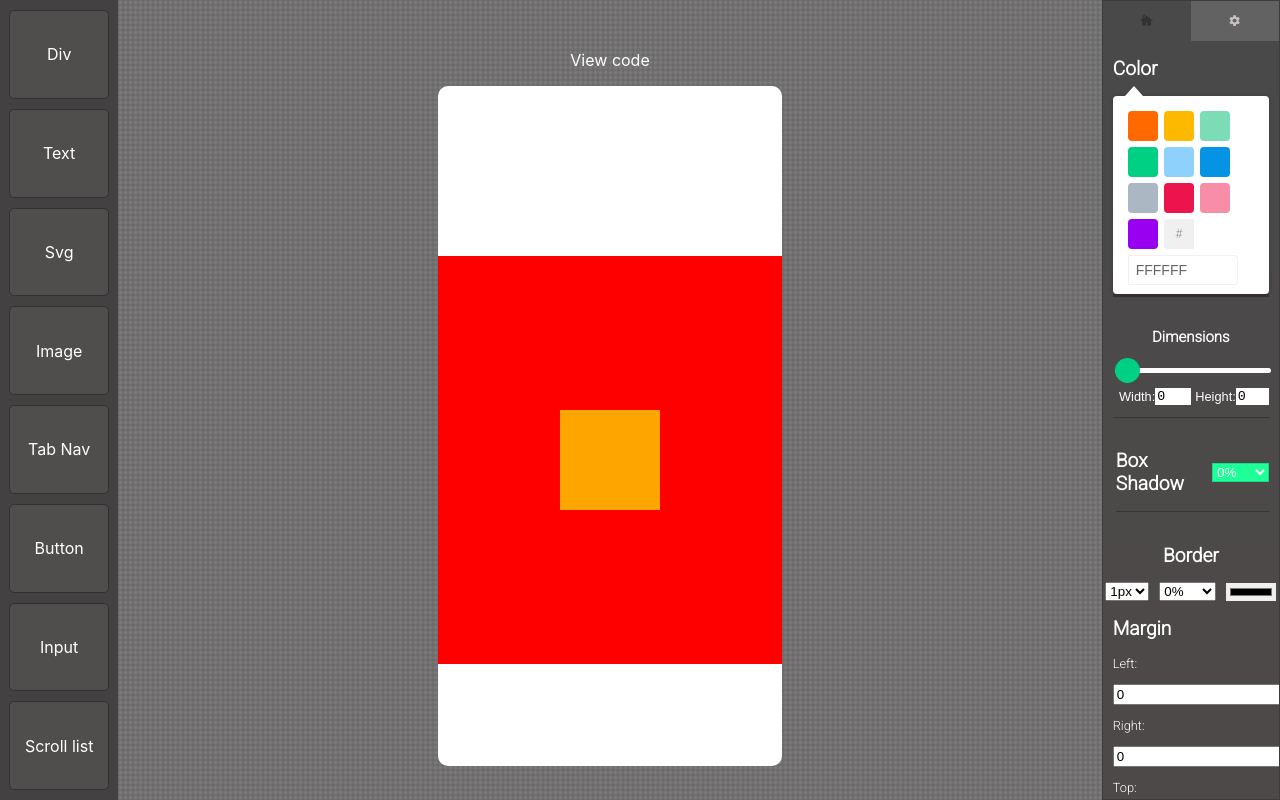
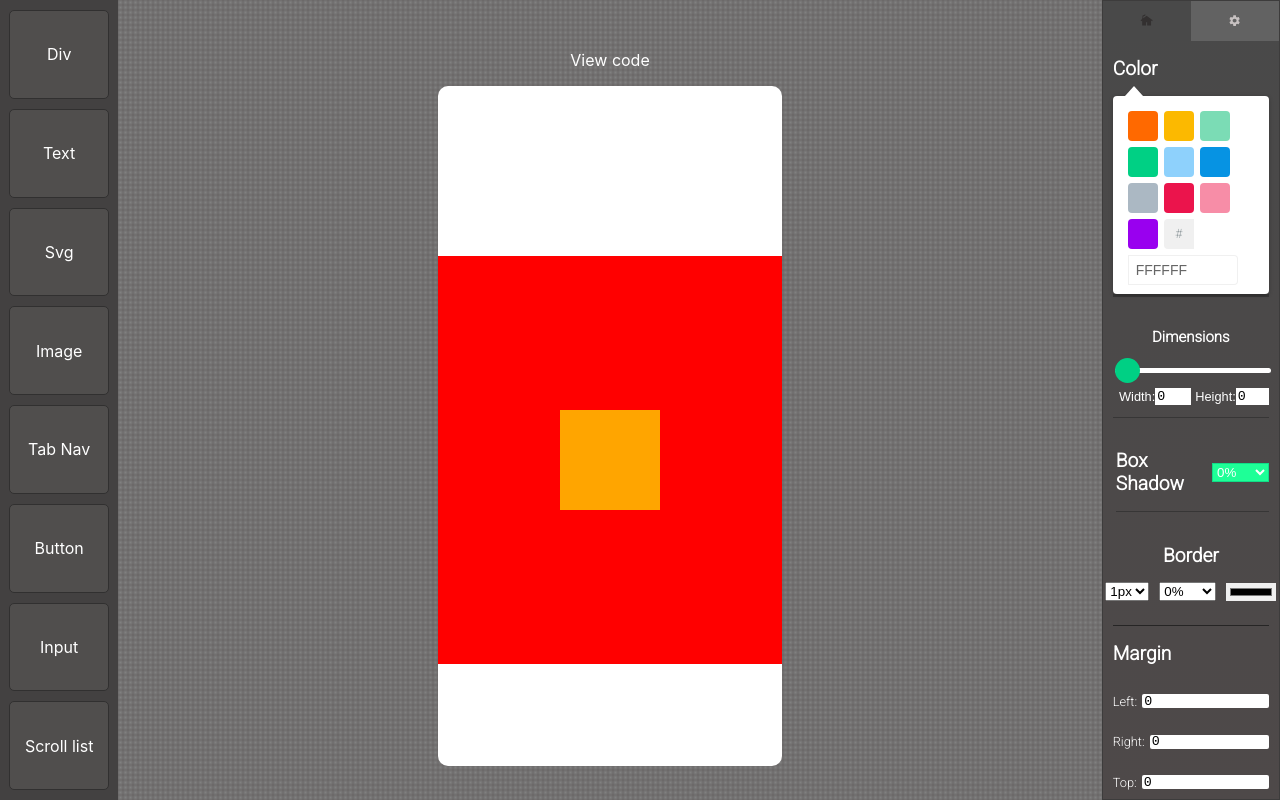
Before and after one commit to GabrielDavid1/GDTools, a Next.js app: page / in a window 1280 px wide. Both pictures are taken after a click on the link 1234 px from the left and 20 px from the top of the page. Built offline with nearby package versions, Linux system fonts and the light colour scheme.

Commit message:
margin area has finished

```diff
--- a/components/Settings/ModelSetting/Div/Margin.tsx
+++ b/components/Settings/ModelSetting/Div/Margin.tsx
@@ -11,6 +11,7 @@ export default function Margin (){
  return (
   <div className="margin-area">
     <h2> Margin </h2>
+      <div className="wrapper">
         <div className="left-field">
           <p> Left: </p>
           <input
@@ -35,14 +36,22 @@ export default function Margin (){
             onChange={(e) => setDimensions({...dimensions, top: e.target.value})}
           />
         </div>
-        <div className="down-field">
-          <p> Down: </p>
+        <div className="bottom-field">
+          <p> Bottom: </p>
           <input
             type="text"
             value={dimensions.down}
             onChange={(e) => setDimensions({...dimensions, down: e.target.value})}
           />
         </div>
+      </div>
   </div>
  )
 }
+/*
+          .height-field {
+            display: flex;
+            justify-content: center;
+            align-items: center;
+          }
+*/
--- a/styles/globals.scss
+++ b/styles/globals.scss
@@ -144,6 +144,7 @@ body {
     border: 1px solid #3d3c3c;
     max-width: 16%;
     overflow-x: hidden;
+    overflow-y: hidden;
 
     .model-settings {
       max-height: 100%;
@@ -151,6 +152,7 @@ body {
       font-family: roboto;
       padding: 0px 10px;
       overflow-y: scroll;
+      height: 100%;
 
       .color-area {
         color:white;
@@ -253,6 +255,7 @@ body {
         flex-direction: column;
         justify-content: center;
         align-items: center;
+        margin-bottom: 15%;
 
         .actions {
           display: inline-flex;
@@ -280,7 +283,75 @@ body {
       .margin-area {
         color: white;
         width: 100%;
-        height: 52%;
+        border-top: 1px solid #262525;
+        height: 100%;
+
+        .wrapper {
+          display: flex;
+          flex-direction: row;
+          flex-wrap: wrap;
+          width: 100%;
+
+          .left-field {
+            display: flex;
+            align-items: center;
+            gap:5px;
+
+            input[type=text] {
+              width: 100%;
+              height: 30%;
+              outline: 0;
+              border: none;
+              font-family: monospace;
+              border-radius: 2px;
+            }
+          }
+
+          .right-field {
+            display: flex;
+            align-items: center;
+            gap:5px;
+
+            input[type=text] {
+              width: 100%;
+              height: 30%;
+              outline: 0;
+              border: none;
+              font-family: monospace;
+              border-radius: 2px;
+            }
+          }
+        }
+
+        .top-field {
+          display: flex;
+          align-items: center;
+          gap:5px;
+
+          input[type=text] {
+            width: 100%;
+            height: 30%;
+            outline: 0;
+            border: none;
+            font-family: monospace;
+            border-radius: 2px;
+          }
+        }
+
+        .bottom-field {
+          display: flex;
+          align-items: center;
+          gap:5px;
+
+          input[type=text] {
+            width: 100%;
+            height: 30%;
+            outline: 0;
+            border: none;
+            font-family: monospace;
+            border-radius: 2px;
+          }
+        }
       }
 
     }
```
